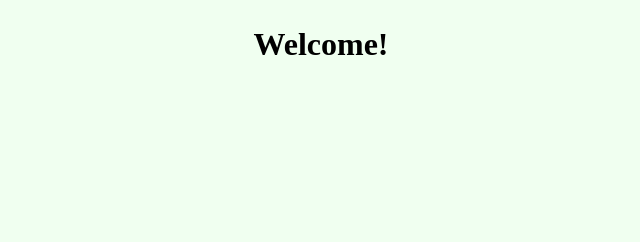
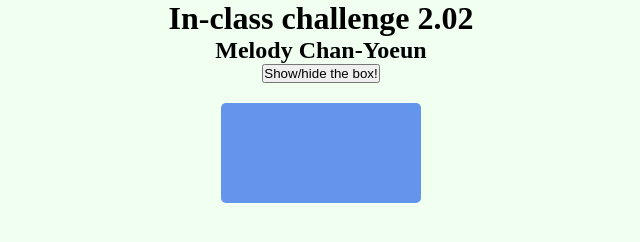
Before and after one commit to chanyoem/challenge-202, a plain HTML site: page index.html in a window 1280 px wide. Shown: the whole page, without its empty margins (319-959 px from the left). Drawn offline with Linux system fonts and the light colour scheme.

Commit message:
set up challenge 2.02

```diff
--- a/css/style.css
+++ b/css/style.css
@@ -18,3 +18,13 @@
     color: brown;
     margin-top: 3%;
 }
+
+.box{
+    margin-top: 20px;
+    height: 100px;
+    width: 200px;
+    background-color: cornflowerblue;
+    border-radius: 5px;
+    margin-left: auto;
+    margin-right: auto;
+}
--- a/index.html
+++ b/index.html
@@ -15,8 +15,10 @@
     <!-- a parent div to act as the container for all elements -->
     <div id="home-screen">
 
-        <h1 id="welcome-text">Welcome!</h1>
-
+        <h1 id="title-text">In-class challenge 2.02</h1>
+        <h2 id="name">Melody Chan-Yoeun</h2>
+        <button id="toggle-box">Show/hide the box!</button>
+        <div class="box"></div>
     </div>
 
     <!-- linking to our jquery code -->
```
